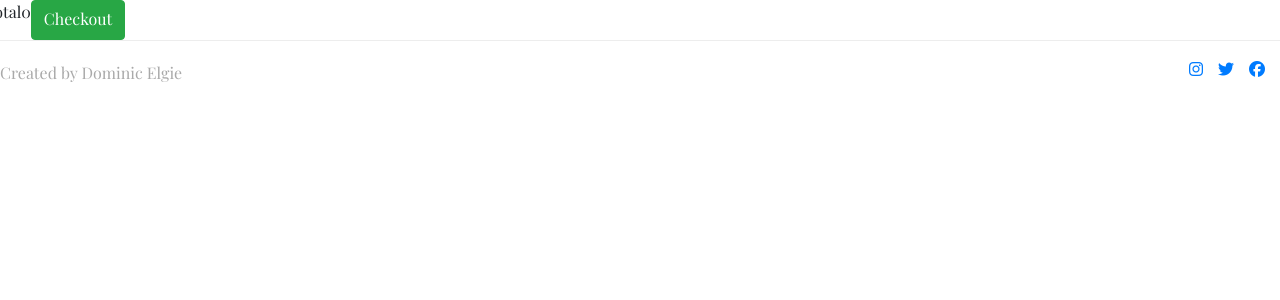
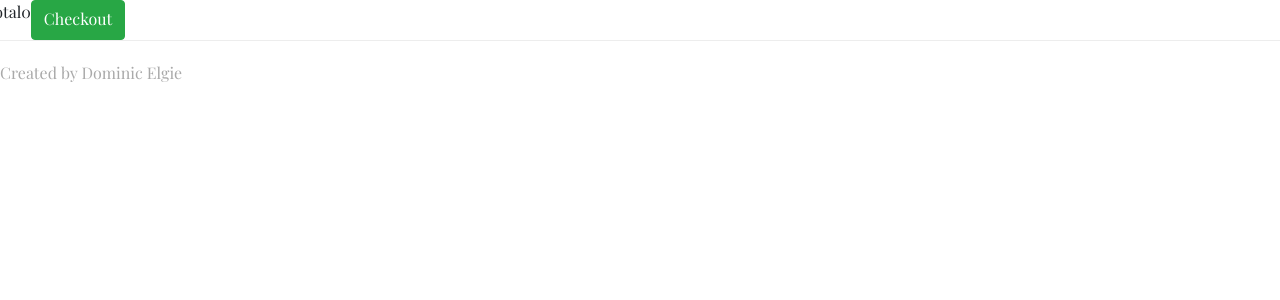
Before and after one commit to elg1e/elg1e-Vintage, a Django app: page /cart/ in a window 1280 px wide. Shown: the part 62-362 px from the top of the page. Run offline with Django 3.2, Linux system fonts and the light colour scheme; some libraries are stand-ins or nearby versions.

Commit message:
edits to base

```diff
--- a/templates/base.html
+++ b/templates/base.html
@@ -74,9 +74,6 @@
     <!--Footer-->
     <footer>
         <p class="creator">Created by Dominic Elgie</p>
-        <a href="www.facebook.com"><i class="fab fa-facebook social"></i></a>
-        <a href="www.twitter.com"><i class="fab fa-twitter social"></i></a>
-        <a href="www.instagram.com"><i class="fab fa-instagram social"></i></a>
     </footer>
 </body>
 </html>
```
